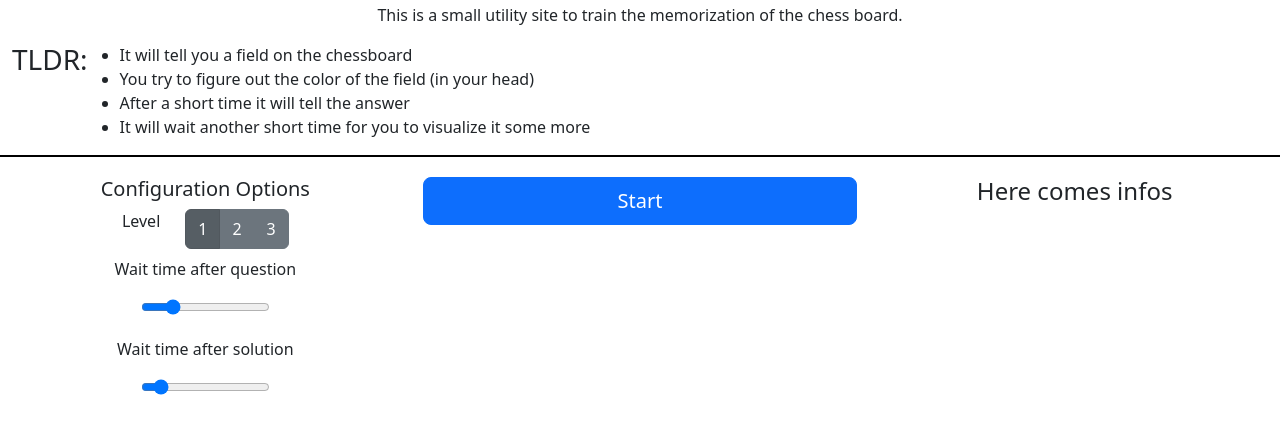
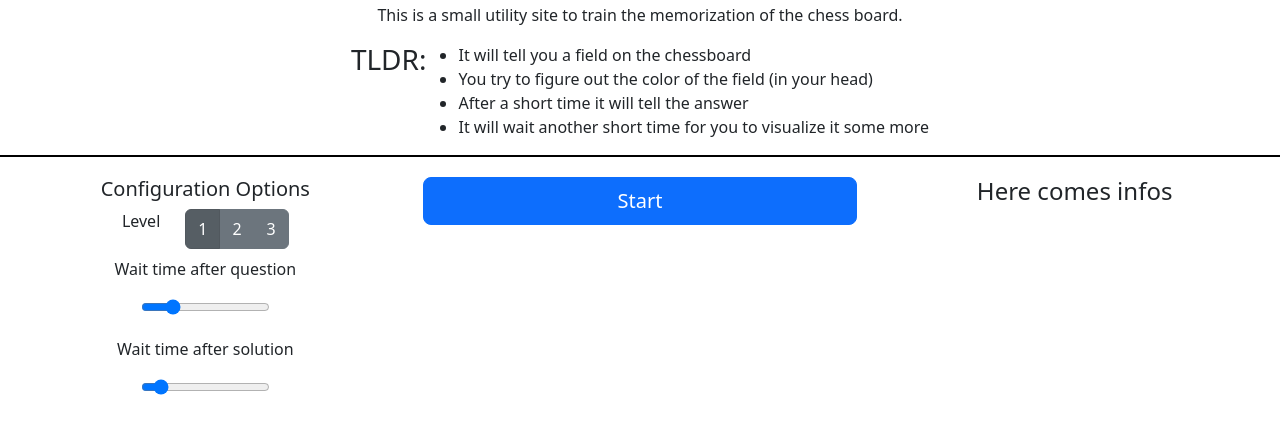
Before and after one commit to Melkor333/chess2brain, a website: page pub/index.html in a window 1280 px wide. Shown: the part 53-486 px from the top of the page. Drawn offline with nearby package versions, Linux system fonts and the light colour scheme; no server answers.

Commit message:
make tldr centered aswell

```diff
--- a/pub/index.html
+++ b/pub/index.html
@@ -17,7 +17,7 @@
       <div class="d-flex justify-content-center">
         <p>This is a small utility site to train the memorization of the chess board.</p>
       </div>
-      <div class="d-flex justify-content-start">
+      <div class="d-flex justify-content-center">
         <h3>TLDR:</h3>
         <ul>
           <li>It will tell you a field on the chessboard</li>
```
